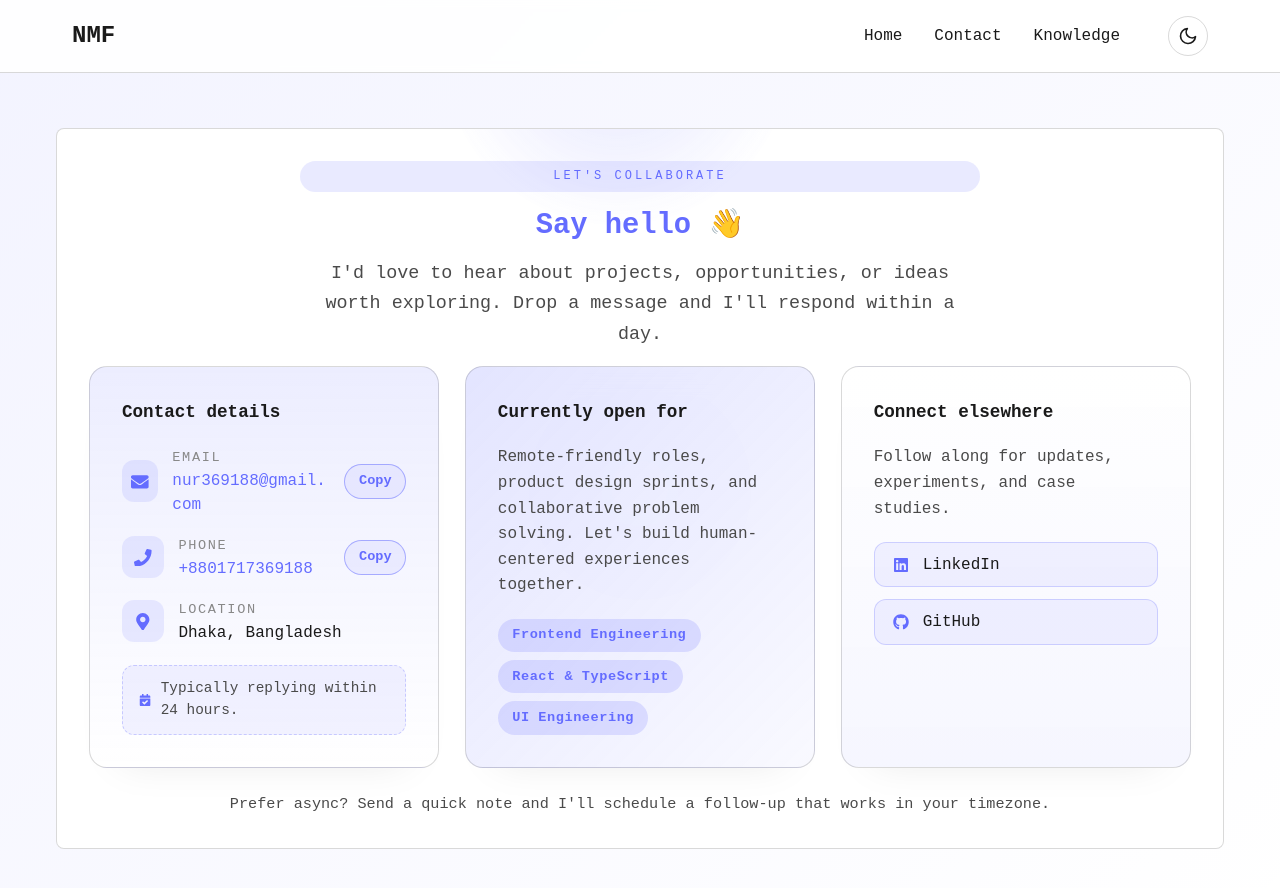
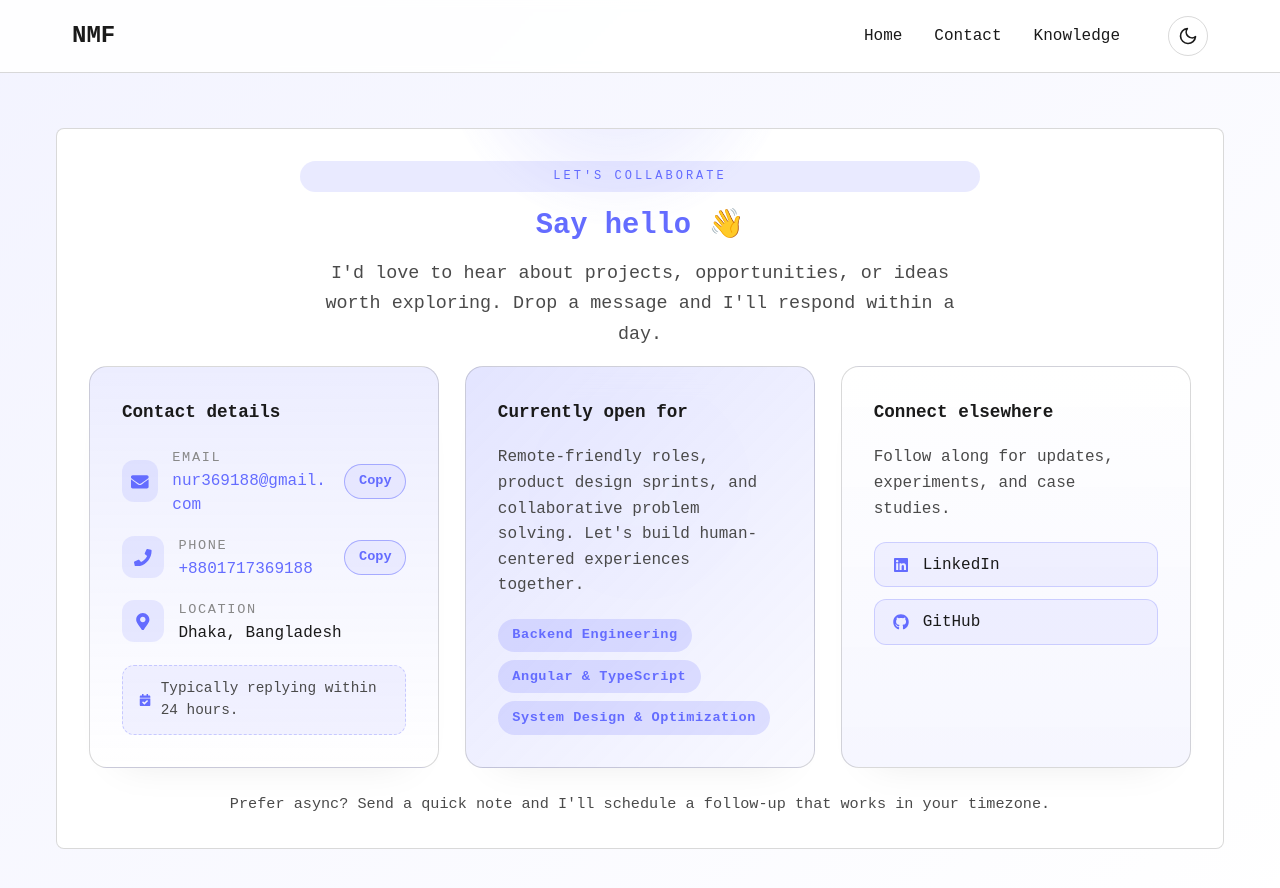
Before and after one commit to nurfarazi/personal-webpage, a React (Vite) app: page /contact in a window 1280 px wide. Shown: the top 888 px of the page. Built offline with nearby package versions, Linux system fonts and the light colour scheme; a web font is replaced by a local one.

Commit message:
fix: update availability tags and enhance HomePage description for clarity

```diff
--- a/src/pages/Contact.tsx
+++ b/src/pages/Contact.tsx
@@ -69,9 +69,9 @@ const socialLinks = [
 ];
 
 const availabilityTags = [
-  'Frontend Engineering',
-  'React & TypeScript',
-  'UI Engineering',
+  'Backend Engineering',
+  'Angular & TypeScript',
+  'System Design & Optimization',
 ];
 
 const contactSectionVariants: Variants = {
--- a/src/pages/HomePage.tsx
+++ b/src/pages/HomePage.tsx
@@ -187,8 +187,9 @@ const HomePage: React.FC = () => {
           About Me
         </motion.h2>
         <p>
-          Experienced Technical Project Manager and Principal Software Engineer
+          Experienced Backend Engineer and Technical Project Manager
           with 14+ years delivering scalable software and cloud solutions.
+          Backend-focused with expertise in system design, optimization, and full-stack development using Angular and TypeScript.
           Proven track record leading cross-functional global teams, managing
           complex IT projects across web, mobile, and cloud platforms. Skilled
           in stakeholder alignment, crisis resolution, and project recovery,
```
